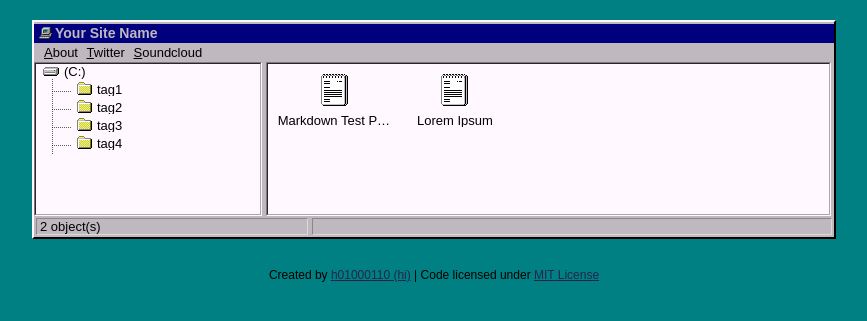
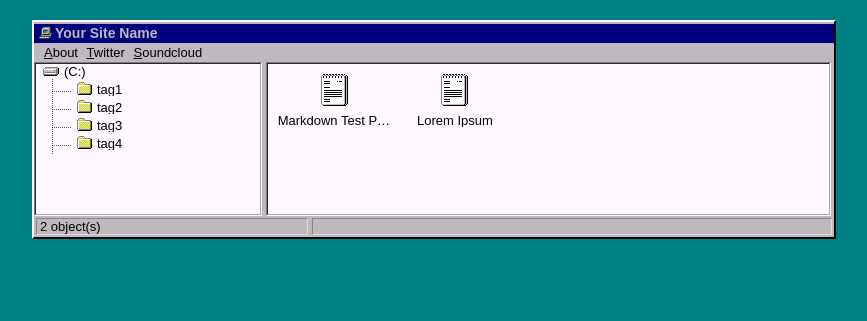
Before and after one commit to friesalafrancais/friesalafrancais.github.io, a Jekyll site: the page built from index.html, in a window 1280 px wide. Shown: the top 321 px of the page, without its empty margins (206-1073 px from the left). Built offline with Jekyll 4.4.1, drawn with Linux system fonts in a browser that asks for light colours.

Commit message:
Update default.html

```diff
--- a/_layouts/default.html
+++ b/_layouts/default.html
@@ -92,7 +92,7 @@
 	<script src="/assets/js/001.js"></script>
 	<script src="/assets/js/002.js"></script>
 	<div class="footer">
-		<p>Created by <a href="http://github.com/h01000110" target="_blank">h01000110 (hi)</a> | Code licensed under <a href="https://github.com/h01000110/h01000110.github.io/blob/master/LICENSE" target="_blank">MIT License</a></p>
+		<p> <a href="" target="_blank"></a>  <a href="" target="_blank"></a></p>
 	</div>
 </body>
 </html>
```
